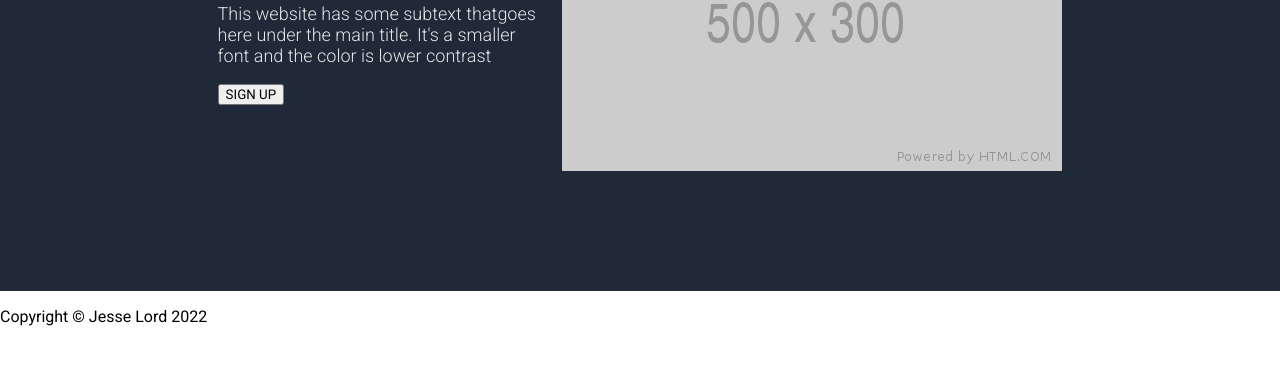
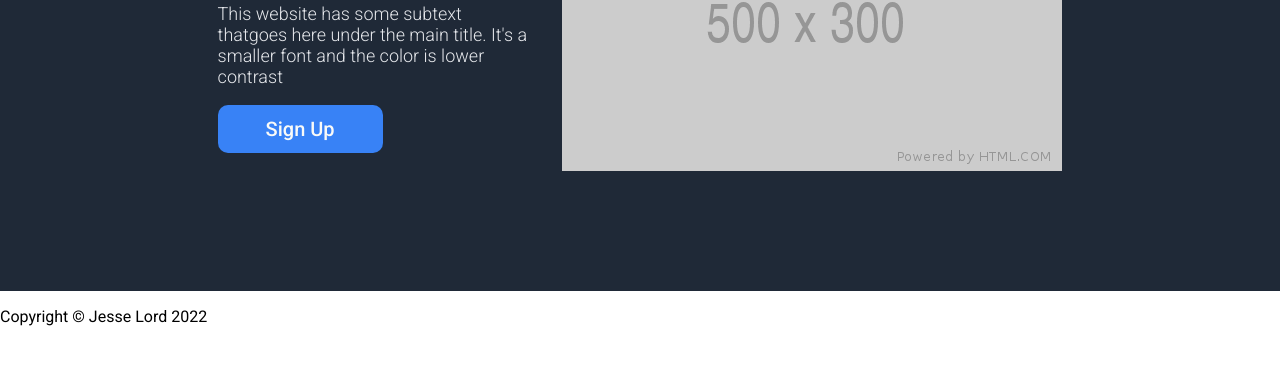
Before and after one commit to ActuallyIsJesse/landing-page-1, a plain HTML site: page index.html in a window 1280 px wide. Shown: the part 341-706 px from the top of the page. Drawn offline with Linux system fonts and the light colour scheme.

Commit message:
Complete basic hero design

```diff
--- a/index.html
+++ b/index.html
@@ -23,7 +23,7 @@
             <div class="hero-text">
                 <h1>This website is awesome</h1>
                 <p>This website has some subtext thatgoes here under the main title. It's a smaller font and the color is lower contrast</p>
-                <button class="hero-button">SIGN UP</button>
+                <button class="hero-button">Sign Up</button>
             </div>
             <img src="500x300.png" alt="placeholder image">
         </div>
--- a/styles.css
+++ b/styles.css
@@ -32,13 +32,24 @@ h1 {
     display: flex;
     padding-top: 120px;
     padding-bottom: 120px;
-    gap: 24px;
+    gap: 32px;
 }
 
 .hero-text p {
     font-size: 18px;
     font-weight: 300;
     color: #E5E7EB;
+}
+
+.hero-button {
+    background-color: #3882F6;
+    color: #f9faf8;
+    text-align: center;
+    padding: 12px 48px;
+    border: none;
+    font-size: 20px;
+    font-weight: 500;
+    border-radius: 10px;
 }
 
 .navbar {
```
